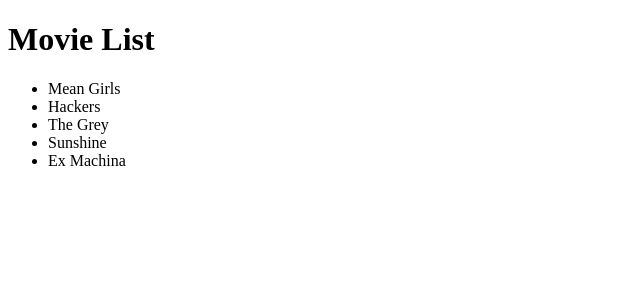
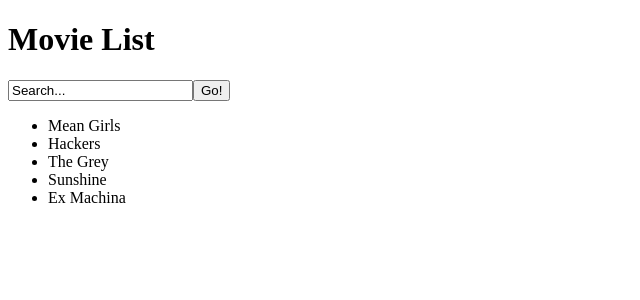
Before and after one commit to LilCare/Movie-List-TA-practice, a React app: page / in a window 1280 px wide. Shown: the top 300 px of the page, without its empty margins (0-640 px from the left). Built offline with nearby package versions, Linux system fonts and the light colour scheme.

Commit message:
Test search feature and parent-child prop passing

```diff
--- a/client/src/App.jsx
+++ b/client/src/App.jsx
@@ -1,20 +1,39 @@
 import React from 'react';
 import MovieList from './MovieList';
+import Search from './Search';
+import exampleMovies from '../data/exampleMovieList.js'
 
+class App extends React.Component {
+  constructor(props) {
+    super(props);
+    this.state = {movies: exampleMovies}
+    //set initial state with an empty movieList
+  }
 
-const App = ({movies}) => {
+  componentDidMount () {
+    //call the handle search with the '*' query to get the full movieList
+    //callback: setState with the full list
+  }
+
+  handleSearch(query, cb) {
+
+    //query the dataBase for all movies that match the term
+    //invoke callback
+  }
+
+  render() {
     return (
       <div>
         <header>
         <h1>Movie List</h1>
         </header>
-      <MovieList movies={movies} />
+        <nav>
+          <Search handleSearch={this.handleSearch.bind(this)} />
+        </nav>
+        <MovieList movies={this.state.movies} />
       </div>
     );
+  }
  };
 
  export default App;
-
-
-
-//{movies[0].title}
--- a/client/src/Search.jsx
+++ b/client/src/Search.jsx
@@ -3,7 +3,7 @@
 class Search extends React.Component {
   constructor(props) {
     super(props);
-    this.state = {query: ''};
+    this.state = {query: 'Search...'};
   }
 
   handleChange(event) {
@@ -11,17 +11,17 @@
   }
 
   handleSubmit(event) {
-
+    alert('A movie was searched: ' + this.state.query);
+    event.preventDefault();
   }
 
   render() {
     return (
-      <form onSubmit={this.handleSubmit}>
+      <form onSubmit={this.handleSubmit.bind(this)}>
         <label>
-          Search...
-          <input type="text" value={this.state.query} onChange={this.handleChange} />
+          <input type="text" value={this.state.query} onChange={this.handleChange.bind(this)} />
         </label>
-        <input type="submit" value="Search" />
+        <input type="submit" value="Go!" />
       </form>
     );
   }
```
Lines whose indentation alone changed are shown as unchanged.
